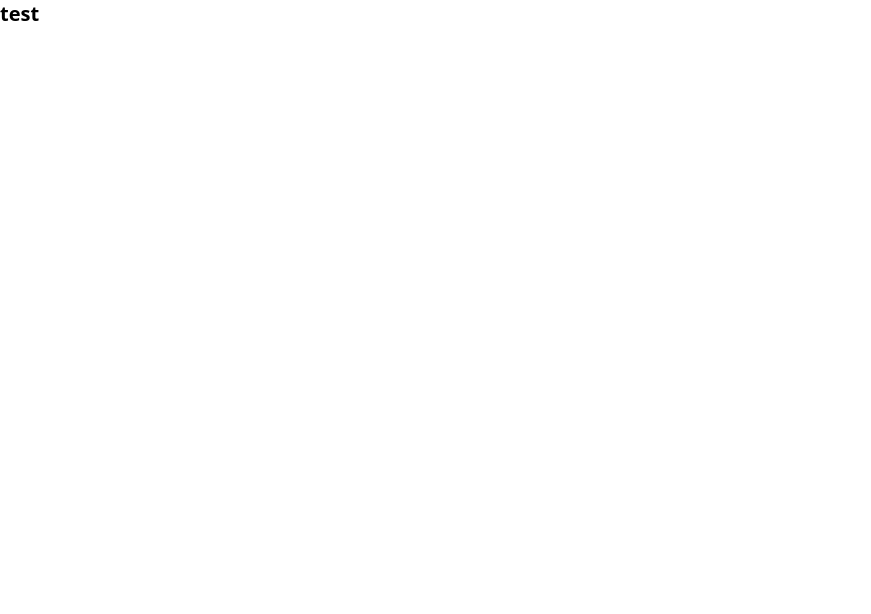
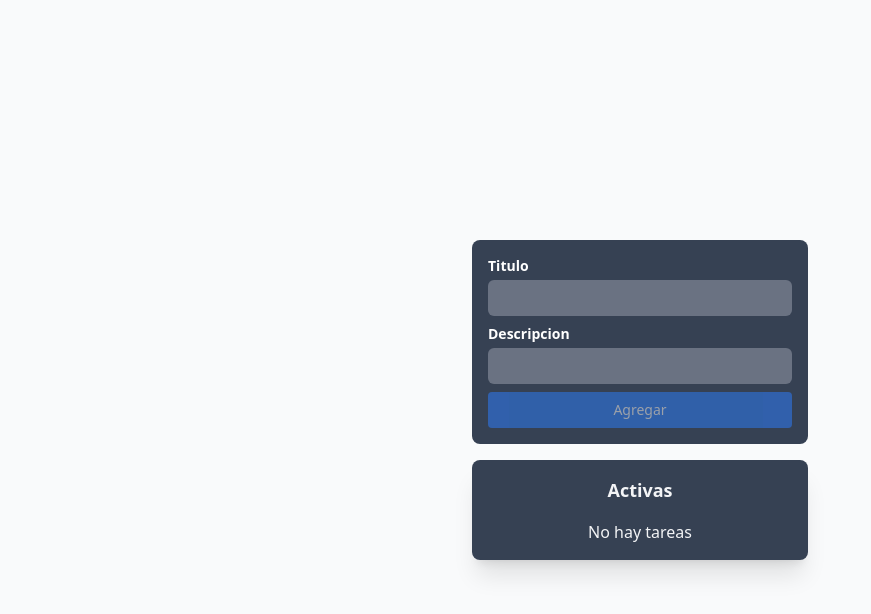
Before and after one commit to martinetbn/planity, a React app: page / in a window 1280 px wide. Shown: the top 614 px of the page, without its empty margins (0-871 px from the left). Built offline with nearby package versions, Linux system fonts and the light colour scheme; the HTML template or start-up script is replaced by a standard one.

Commit message:
add task creation and deletion

```diff
--- a/package.json
+++ b/package.json
@@ -12,6 +12,7 @@
   },
   "dependencies": {
     "@tailwindcss/postcss": "^4.1.4",
+    "jotai": "^2.12.3",
     "postcss": "^8.5.3",
     "react": "^19.1.0",
     "react-dom": "^19.1.0",
--- /dev/null
+++ b/src/App.tsx
@@ -0,0 +1,22 @@
+import { useAtom } from 'jotai';
+import { taskListAtom } from './atoms/taskAtoms';
+import Column from './components/Column';
+import Task from './components/Task';
+import AddTask from './components/AddTask';
+
+export default function App() {
+  const [taskList] = useAtom(taskListAtom);
+
+  return (
+    <div className="w-full h-screen flex flex-col items-center justify-center gap-4 bg-gray-50">
+      <AddTask />
+
+      <Column name="Activas">
+        {taskList.length === 0 && <span className='text-center'>No hay tareas</span>}
+        {taskList.map((task) => (
+          <Task id={task.id} name={task.name} description={task.description} />
+        ))}
+      </Column>
+    </div>
+  );
+}
--- /dev/null
+++ b/src/atoms/taskAtoms.ts
@@ -0,0 +1,9 @@
+import { atomWithStorage } from 'jotai/utils';
+
+interface Task {
+  id: number;
+  name: string;
+  description: string;
+}
+
+export const taskListAtom = atomWithStorage<Task[]>("taskList", []);
--- /dev/null
+++ b/src/components/AddTask.tsx
@@ -0,0 +1,56 @@
+import { useState } from 'react';
+import { useAtom } from 'jotai';
+import { taskListAtom } from '../atoms/taskAtoms';
+
+export default function AddTask() {
+  const [title, setTitle] = useState('');
+  const [description, setDescription] = useState('');
+  const [, setTaskList] = useAtom(taskListAtom);
+
+  const handleAddTask = () => {
+    const lastId = localStorage.getItem('lastTaskId');
+    const newId = lastId ? parseInt(lastId, 10) + 1 : 1;
+    localStorage.setItem('lastTaskId', newId.toString());
+
+    setTaskList((prev) => [
+      ...prev,
+      {
+        id: newId,
+        name: title,
+        description: description,
+      },
+    ]);
+    setTitle('');
+    setDescription('');
+  };
+
+  return (
+    <div className="bg-gray-700 w-full flex-col max-w-84 gap-2 flex items-center justify-between p-4 rounded-lg">
+      <div className="w-full flex flex-col gap-1">
+        <span className="text-white text-sm font-semibold">Titulo</span>
+        <input
+          className="p-2 bg-gray-500 text-gray-100 text-sm w-full rounded-md outline-none"
+          type="text"
+          value={title}
+          onChange={(e) => setTitle(e.target.value)}
+        />
+      </div>
+      <div className="w-full flex flex-col gap-1">
+        <span className="text-white text-sm font-semibold">Descripcion</span>
+        <input
+          className="p-2 bg-gray-500 text-gray-100 text-sm w-full rounded-md outline-none"
+          type="text"
+          value={description}
+          onChange={(e) => setDescription(e.target.value)}
+        />
+      </div>
+      <button
+        className="p-2 w-full bg-blue-500 text-white text-sm cursor-pointer active:scale-97 disabled:opacity-50 transition-all duration-100 rounded"
+        disabled={!title.trim()}
+        onClick={handleAddTask}
+      >
+        Agregar
+      </button>
+    </div>
+  );
+}
--- /dev/null
+++ b/src/components/Column.tsx
@@ -0,0 +1,13 @@
+interface ColumnProps {
+  name: string;
+  children: React.ReactNode;
+}
+
+export default function Column({ name, children }: ColumnProps) {
+  return (
+    <div className="flex flex-col w-full max-w-84 items-center shadow-xl justify-center gap-4 p-4 text-gray-100 bg-gray-700 rounded-lg">
+      <span className="font-semibold text-lg">{name}</span>
+      <div className="w-full flex flex-col gap-2 overflow-y-scroll max-h-72">{children}</div>
+    </div>
+  );
+}
--- /dev/null
+++ b/src/components/Task.tsx
@@ -0,0 +1,30 @@
+import { useAtom } from 'jotai';
+import { taskListAtom } from '../atoms/taskAtoms';
+
+interface TaskProp {
+  id: number;
+  name: string;
+  description?: string;
+}
+
+export default function Task({ id, name, description }: TaskProp) {
+  const [, setTaskList] = useAtom(taskListAtom);
+
+  const handleDelete = () => {
+    setTaskList((prev) => prev.filter((task) => task.id !== id));
+  };
+
+  return (
+    <div className="flex flex-col w-full items-center justify-center text-gray-100 gap-2 p-4 bg-gray-500 rounded-lg relative">
+      <button
+        className="absolute top-1 right-3 select-none cursor-pointer"
+        onClick={handleDelete}
+      >
+        x
+      </button>
+      <h1 className="font-medium text-lg">{name}</h1>
+      <p>{description}</p>
+      <span className="w-full text-end text-xs">ID #{id}</span>
+    </div>
+  );
+}
--- a/src/index.tsx
+++ b/src/index.tsx
@@ -1,9 +1,10 @@
 import { StrictMode } from 'react';
 import { createRoot } from 'react-dom/client';
+import App from './App';
 import './assets/styles/tailwind.css';
 
 createRoot(document.getElementById('root')!).render(
   <StrictMode>
-    <div className="font-bold text-xl">test</div>
+    <App />
   </StrictMode>,
 );
```
Also changed, not shown: 1 other file (tests, documents, lock files or other folders).
